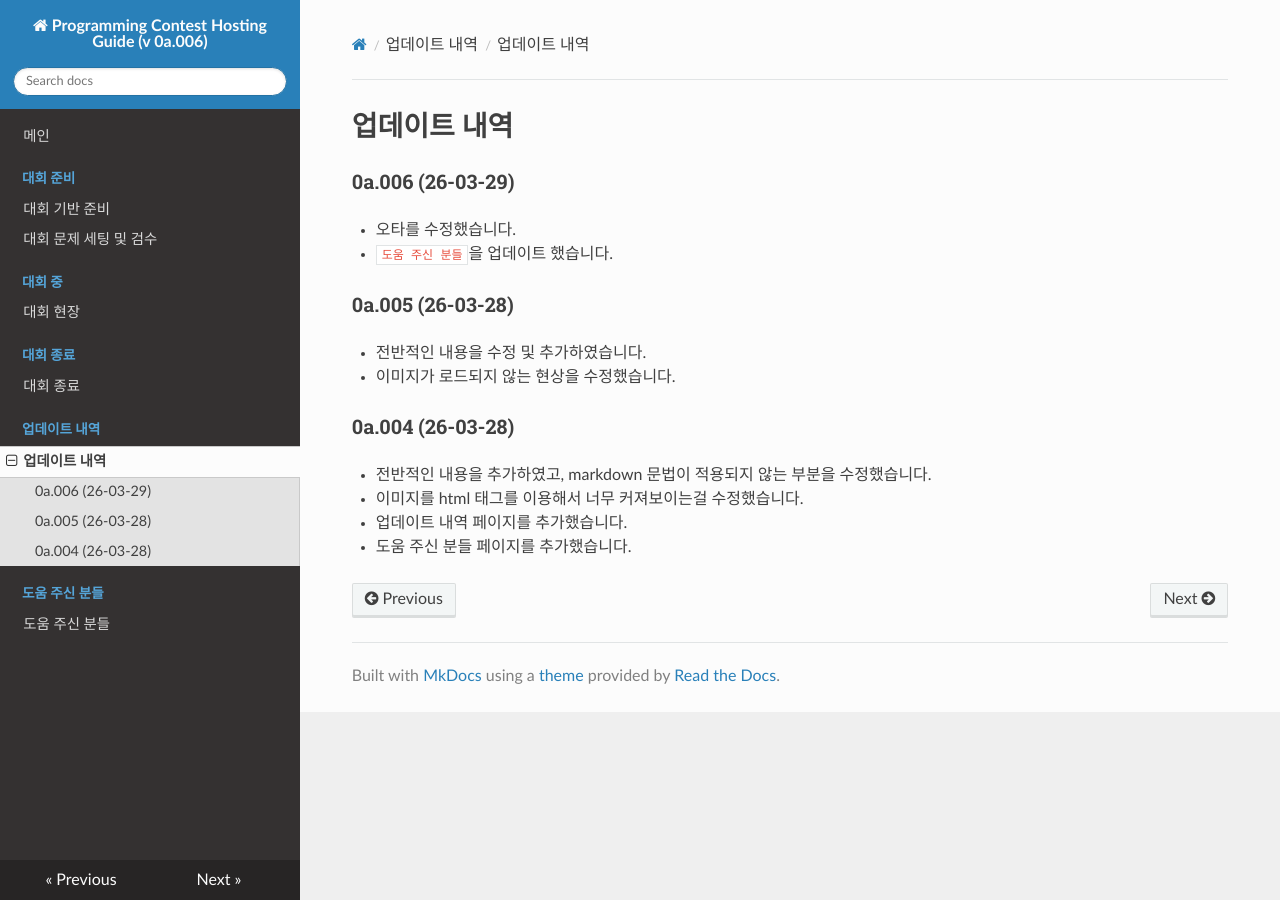
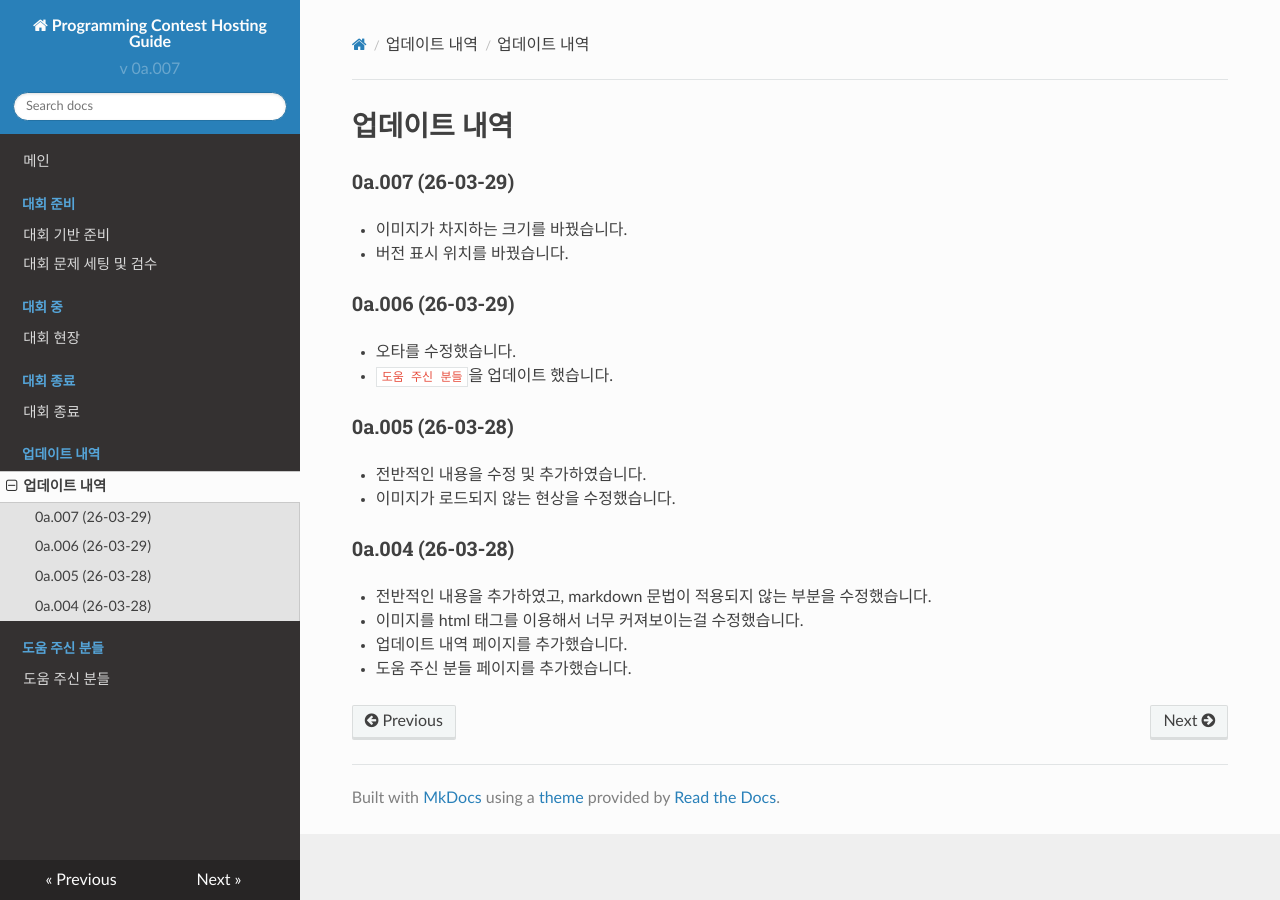
Before and after one commit to haruharo101/Programming_Contest_Hosting_Guide, an MkDocs documentation site: the page built from docs/updatelog.md, in a window 1280 px wide. Built offline with MkDocs 1.6.1, drawn with Linux system fonts in a browser that asks for light colours; nearby versions of some CDN libraries.

```diff
--- a/docs/updatelog.md
+++ b/docs/updatelog.md
@@ -1,4 +1,8 @@
 # 업데이트 내역
+
+### 0a.007 (26-03-29)
+- 이미지가 차지하는 크기를 바꿨습니다.
+- 버전 표시 위치를 바꿨습니다.
 
 ### 0a.006 (26-03-29)
 - 오타를 수정했습니다.
--- a/mkdocs.yml
+++ b/mkdocs.yml
@@ -1,4 +1,4 @@
-site_name: Programming Contest Hosting Guide (v 0a.006)
+site_name: Programming Contest Hosting Guide
 
 theme: readthedocs
 
@@ -30,3 +30,7 @@ markdown_extensions:
 
 extra_javascript:
   - https://cdn.jsdelivr.net/npm/mathjax@3/es5/tex-mml-chtml.js
+
+extra:
+  version:
+    v 0a.007
```
Also changed, not shown: docs/contest_end.md (+1 -1 lines), docs/during_contest.md (+5 -5 lines), docs/preparation.md (+1 -1 lines), docs/problem_setting.md (+1 -1 lines).
